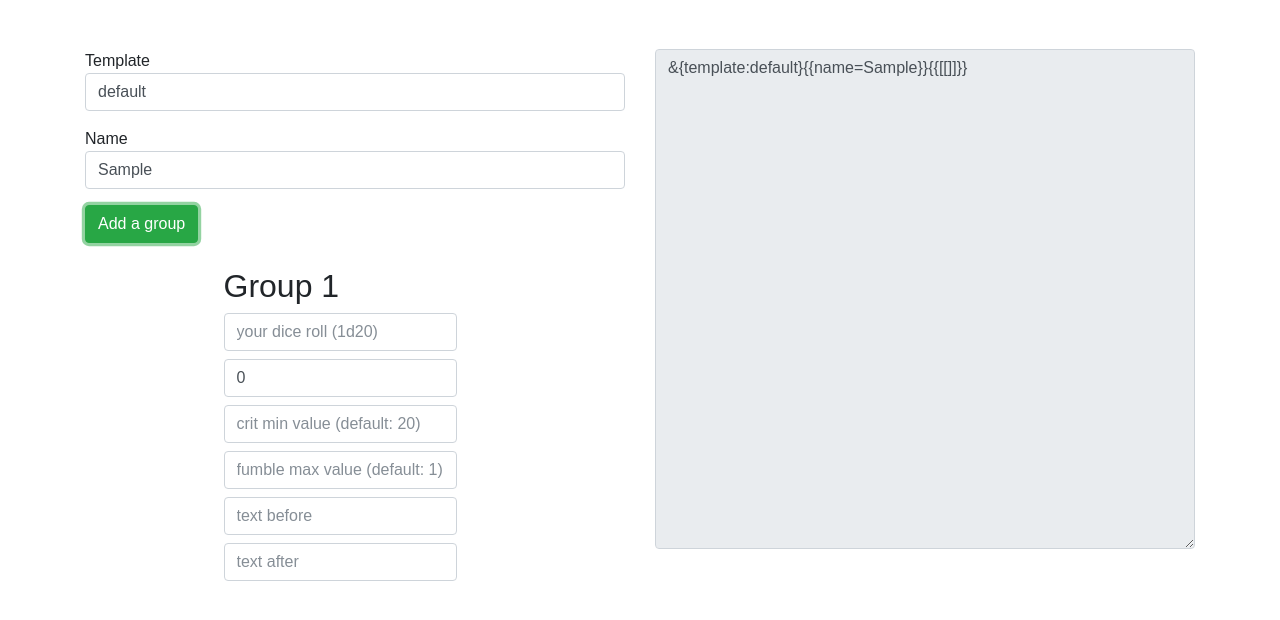
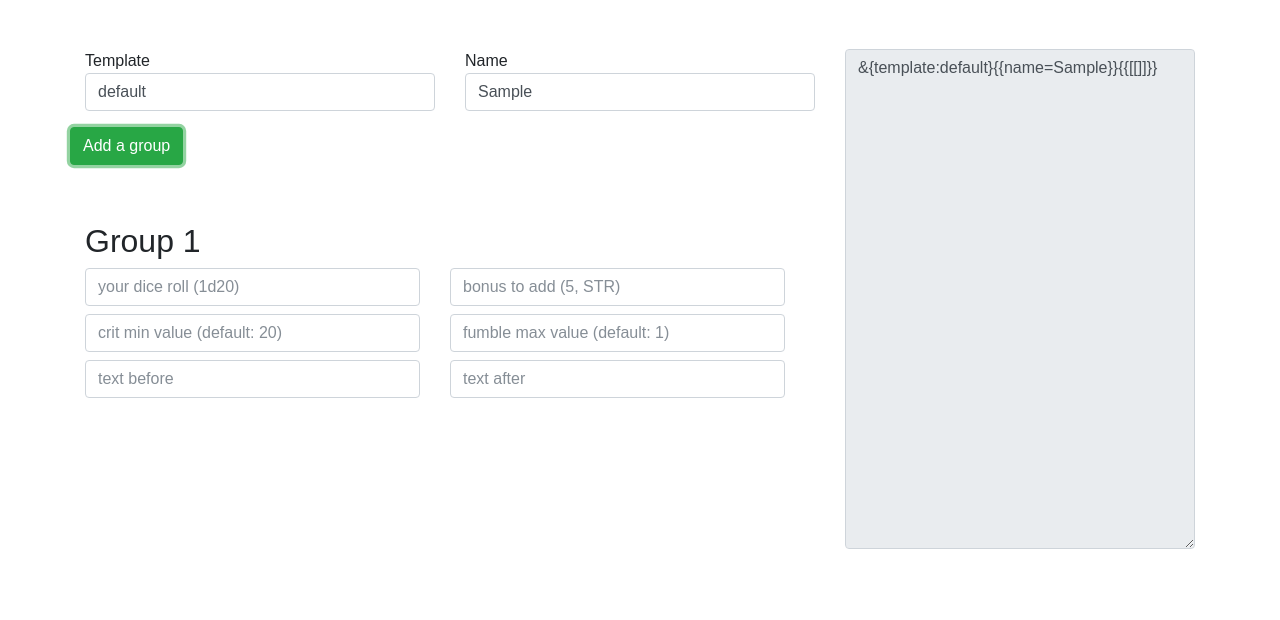
Before and after one commit to knuch/macrogen, a React (Create React App) app: page / in a window 1280 px wide. Both pictures are taken after typing "Sample" into the empty fields and a click on the button "Add a group". Shown: the top 620 px of the page. Built offline with nearby package versions, Linux system fonts and the light colour scheme.

Commit message:
deploy procedure

```diff
--- a/public/index.html
+++ b/public/index.html
@@ -22,8 +22,8 @@
     <title>Roll20 macro generator</title>
 
     <link href="https://fonts.googleapis.com/css?family=Indie+Flower" rel="stylesheet">
-
     <link rel="stylesheet" href="https://maxcdn.bootstrapcdn.com/bootstrap/4.0.0-beta.2/css/bootstrap.min.css" integrity="sha384-PsH8R72JQ3SOdhVi3uxftmaW6Vc51MKb0q5P2rRUpPvrszuE4W1povHYgTpBfshb" crossorigin="anonymous">
+    <link rel="stylesheet" href="https://maxcdn.bootstrapcdn.com/font-awesome/4.7.0/css/font-awesome.min.css">
   </head>
   <body>
     <noscript>
--- a/src/App.css
+++ b/src/App.css
@@ -1,3 +1,23 @@
 textarea {
   min-height: 500px;
 }
+
+.textarea-zone {
+  position: relative;
+  height: 500px;
+}
+
+.clipboard-alert {
+  position: fixed;
+  bottom: 0;
+  left: 2.5%;
+  width: 95%;
+}
+
+.check {
+  position: absolute;
+  top: 40%;
+  left: 37%;;
+  font-size: 4em;
+  display: inline-block;
+}
--- a/src/App.js
+++ b/src/App.js
@@ -1,75 +1,60 @@
 import React, { Component } from 'react';
 import {observer, inject} from 'mobx-react';
+import { observe } from 'mobx';
 import './App.css';
+import RollGroup from './rollGroup';
+import {CopyToClipboard} from 'react-copy-to-clipboard';
+import FontAwesome from 'react-fontawesome';
 
 class App extends Component {
-
-  constructor(props) {
-    super(props);
-  }
-
-  renderGroup(group, generator) {
-    const name = `group-${group.id}`
-    return (
-      <fieldset className="form-group row col-12" key={name}>
-        <hr/>
-        {/* <select onChange={(e) => generator.setGroupType(e, group)} className="form-control mb-2" name="asdf" id="asdf" value={group.type}>
-          <option value="text">text</option>
-          <option value="roll">roll</option>
-        </select> */}
-        { group.type === 'roll'
-        ?
-        <div>
-          <h2>{group.label}</h2>
-          <input type="text" className="form-control mb-2" name={name} placeholder="your dice roll (1d20)" value={group.args.dice} onChange={(e) => generator.setGroupArg(e, group, 'dice')}></input>
-          <input type="text" className="form-control mb-2" name={name} placeholder="bonus to add (5, STR)" value={group.args.bonus} onChange={(e) => generator.setGroupArg(e, group, 'bonus')}></input>
-          <input type="text" className="form-control mb-2" name={name} placeholder="crit min value (default: 20)" value={group.args.cs} onChange={(e) => generator.setGroupArg(e, group, 'cs')}></input>
-          <input type="text" className="form-control mb-2" name={name} placeholder="fumble max value (default: 1)" value={group.args.cf} onChange={(e) => generator.setGroupArg(e, group, 'cf')}></input>
-          <input type="text" className="form-control mb-2" name={name} placeholder="text before" value={group.args.txtbefore} onChange={(e) => generator.setGroupArg(e, group, 'txtbefore')}></input>
-          <input type="text" className="form-control mb-2" name={name} placeholder="text after" value={group.args.txtafter} onChange={(e) => generator.setGroupArg(e, group, 'txtafter')}></input>
-        </div>
-          :
-          null
-         }
-         { group.type === 'text'
-         ?
-         <div>
-           <p className="mb-0">{group.type}</p>
-           <input type="text" className="form-control" name={name}></input>
-         </div>
-          :
-          null
-        }
-        <hr/>
-      </fieldset>
-    )
+  state = {
+    macroCopied: false
   }
 
   render() {
     const { generator } = this.props;
+    observe(generator.macro, () => { this.setState({macroCopied: false}) });
     return (
       <div className="container">
         <div className="row h-100 text-center pt-5">
           <div className="col-8 d-none d-md-block"></div>
-          <div className="col-md-6 text-left">
-            <div className="controls">
-              <div className="form-group">
+          <div className="col-md-8 text-left">
+            <div className="controls row">
+              <div className="form-group col-6">
                 <p className="mb-0">Template</p>
                 <input className="form-control" onChange={(e) => generator.setTemplate(e)} type="text" value={generator.template}/>
               </div>
-              <div className="form-group">
+              <div className="form-group col-6">
                 <p className="mb-0">Name</p>
                 <input className="form-control" type="text" value={generator.name} onChange={(e) => generator.setName(e)}/>
               </div>
               <button onClick={() => generator.addGroup()} className="btn btn-success">Add a group</button>
             </div>
             <div className="groups mt-4 d-flex flex-direction-column flex-wrap">
-              {generator.groups.map(group => this.renderGroup(group, generator))}
+              {generator.groups.map(group => <RollGroup key={`group-${group.id}`} args={group.args} group={group} generator={generator} />)}
             </div>
           </div>
-          <div className="textarea col-md-6">
-            <textarea className="form-control" value={generator.macro} readOnly>
-            </textarea>
+          <div className="textarea-zone col-md-4">
+            <div className="clipboard-alert">
+              { this.state.macroCopied ?
+                <h4 className="alert alert-success mt-3"><FontAwesome name='check-circle-o' /> This macro has been copied to your clipboard</h4>
+              :
+                null
+              }
+            </div>
+              {
+                this.state.macroCopied
+                ?
+                <div className="check txt-primary alert alert-success">
+                  <FontAwesome name='check' />
+                </div>
+                : null
+              }
+            <CopyToClipboard text={generator.macro}
+              onCopy={() => this.setState({macroCopied: true})}>
+              <textarea className="form-control" value={generator.macro} readOnly>
+              </textarea>
+            </CopyToClipboard>
           </div>
         </div>
       </div>
--- a/src/generator.jsx
+++ b/src/generator.jsx
@@ -1,5 +1,4 @@
 import {extendObservable, action, computed} from 'mobx';
-import moment from 'moment';
 
 export default class Generator {
 
@@ -23,7 +22,7 @@ export default class Generator {
           cs: '',
           cf: '',
           modifs: [],
-          bonus: 0
+          bonus: ''
         }
       }
       this.groups.push(group);
--- /dev/null
+++ b/src/rollGroup.jsx
@@ -0,0 +1,57 @@
+import React, { Component } from 'react';
+import {observer, inject} from 'mobx-react';
+
+class RollGroup extends Component {
+  render() {
+    const { args, group, generator } = this.props;
+    const groupName= `group-${group.id}`;
+    return (
+      <fieldset className="form-group row col-12">
+        <hr/>
+        {/* <select onChange={(e) => generator.setGroupType(e, group)} className="form-control mb-2" name="asdf" id="asdf" value={group.type}>
+        <option value="text">text</option>
+        <option value="roll">roll</option>
+      </select> */}
+      { group.type === 'roll'
+      ?
+      <div className="row">
+        <h2 className="col-12">{group.label}</h2>
+        <div className="col-6">
+          <input type="text" className="form-control mb-2" name={groupName} placeholder="your dice roll (1d20)" value={args.dice} onChange={(e) => generator.setGroupArg(e, group, 'dice')}></input>
+        </div>
+        <div className="col-6">
+          <input type="text" className="form-control mb-2" name={groupName} placeholder="bonus to add (5, STR)" value={args.bonus} onChange={(e) => generator.setGroupArg(e, group, 'bonus')}></input>
+        </div>
+        <div className="col-6">
+          <input type="text" className="form-control mb-2" name={groupName} placeholder="crit min value (default: 20)" value={args.cs} onChange={(e) => generator.setGroupArg(e, group, 'cs')}></input>
+        </div>
+        <div className="col-6">
+          <input type="text" className="form-control mb-2" name={groupName} placeholder="fumble max value (default: 1)" value={args.cf} onChange={(e) => generator.setGroupArg(e, group, 'cf')}></input>
+
+        </div>
+        <div className="col-6">
+          <input type="text" className="form-control mb-2" name={groupName} placeholder="text before" value={args.txtbefore} onChange={(e) => generator.setGroupArg(e, group, 'txtbefore')}></input>
+        </div>
+        <div className="col-6">
+          <input type="text" className="form-control mb-2" name={groupName} placeholder="text after" value={args.txtafter} onChange={(e) => generator.setGroupArg(e, group, 'txtafter')}></input>
+        </div>
+      </div>
+      :
+      null
+    }
+    { group.type === 'text'
+    ?
+    <div>
+      <p className="mb-0">{group.type}</p>
+      <input type="text" className="form-control" name={groupName}></input>
+    </div>
+    :
+    null
+  }
+  <hr/>
+</fieldset>
+)
+}
+}
+
+export default observer(RollGroup);
```
Also changed, not shown: package.json (+6 -1 lines), 1 other file (tests, documents, lock files or other folders).
